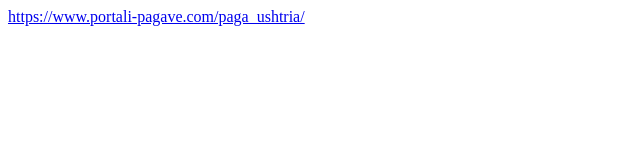
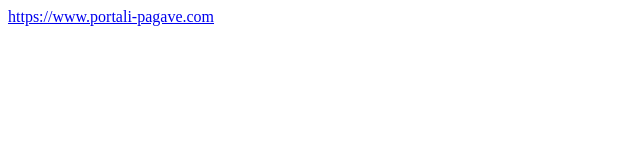
Before and after one commit to ilirshabaku/pagaushtarakut, a plain HTML site: page index.html in a window 1280 px wide. Shown: the whole page, without its empty margins (0-640 px from the left). Drawn offline with Linux system fonts and the light colour scheme.

Commit message:
index.html

```diff
--- a/index.html
+++ b/index.html
@@ -14,7 +14,7 @@
 
 <body>
 
-    <a href="https://www.portali-pagave.com/paga_ushtria/">https://www.portali-pagave.com/paga_ushtria/</a>
+    <a href="https://www.portali-pagave.com/paga_ushtria/">https://www.portali-pagave.com</a>
 
 </body>
 </html>
```
